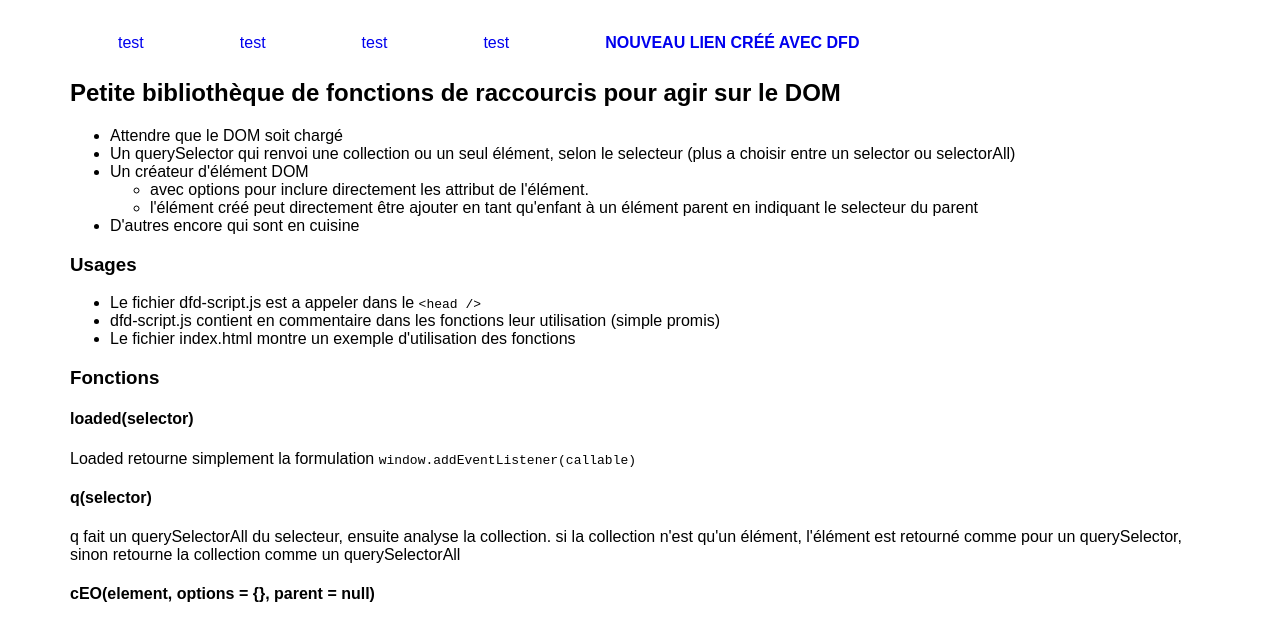
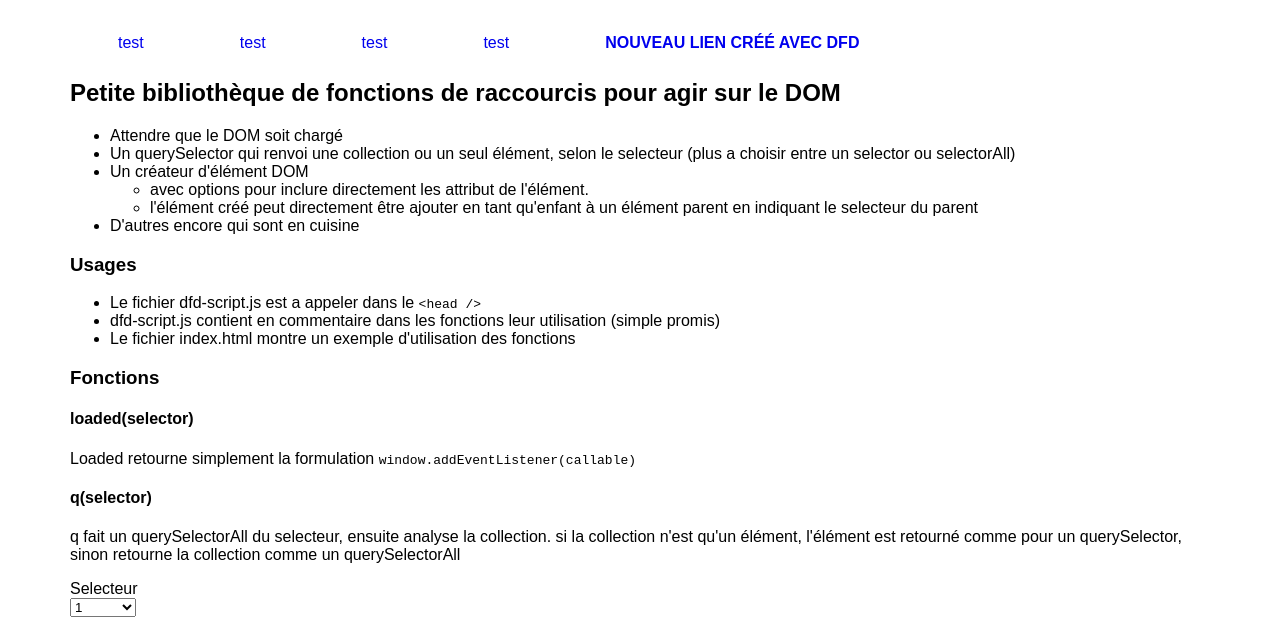
Before and after one commit to nicoduflot/DomForDummies, a plain HTML site: page index.html in a window 1280 px wide. Shown: the part 98-720 px from the top of the page. Drawn offline with Linux system fonts and the light colour scheme.

Commit message:
correction util

```diff
--- a/index.html
+++ b/index.html
@@ -18,6 +18,14 @@
             /* la fonction q pour récupérer une collection d'éléments  */
             let allNavLinks = q('body > nav a');
             console.log('Tous les liens avant création d\'un lien avec dfd : ', allNavLinks);
+
+            let selectTest = q('#selectTest');
+            console.log('Objet de formulaire select ',selectTest);
+            console.log('valeur de l\'Objet de formulaire select ',selectTest.value);
+
+            selectTest.addEventListener('change', function(){
+                console.log('Objet de formulaire select quand on change la valeur ',selectTest.value);
+            });
 
             /* ajouter un lien dans la liste de la nav */
             /* récupération de l'élément ul */
@@ -57,7 +65,10 @@
                 style: ['font-weight: bold;', 'text-transform:uppercase;'], /* on ajoute du style au lien */
                 'data-span': 'dataset span' /* on ajoute un dataset au lien */
             };
+            /* le span est créé, récupéré dans une variable et ajouté directement à un élément parent */
             let span = cEO('span', spanOptions, q('#parent'));
+
+            /* le textNode est créé et ajouté directement à un élément parent */
             cTN('Mon span en utilisant l\'ajout à un parent de cEO et la création de text node avec l\'ajout à un parent !', span);
         });
     </script>
@@ -108,6 +119,21 @@
                     si la collection n'est qu'un élément, l'élément est retourné comme pour un querySelector,
                     sinon retourne la collection comme un querySelectorAll
                 </p>
+                <p>
+                    <label for="selectTest">Selecteur</label><br />
+                    <select name="selectTest" id="selectTest">
+                        <optgroup label="nombres">
+                            <option value="1">1</option>
+                            <option value="2">2</option>
+                            <option value="3">3</option>
+                        </optgroup>
+                        <optgroup label="texte">
+                            <option value="text1">text1</option>
+                            <option value="text2">text2</option>
+                            <option value="text3">text3</option>
+                        </optgroup>
+                    </select>
+                </p>
                 <h4>cEO(element, options = {}, parent = null)</h4>
                 <p>
                     Combine createElement, setAttribute et appendChild.
--- a/js/dfd-script.js
+++ b/js/dfd-script.js
@@ -71,3 +71,16 @@ function cTN(content, parent = null){
     }
     return textNode;
 }
+
+/**
+ * supprime tous les noeuds enfants
+ * @param {object} node - le noeud dans lequel on supprime tous les enfants
+ */
+function erase_childs(node){
+    if(node.childNodes){
+        let childs = node.childNodes;
+        while(childs.length > 0){
+            node.removeChild(node.lastChild);
+        }
+    }
+}
```
